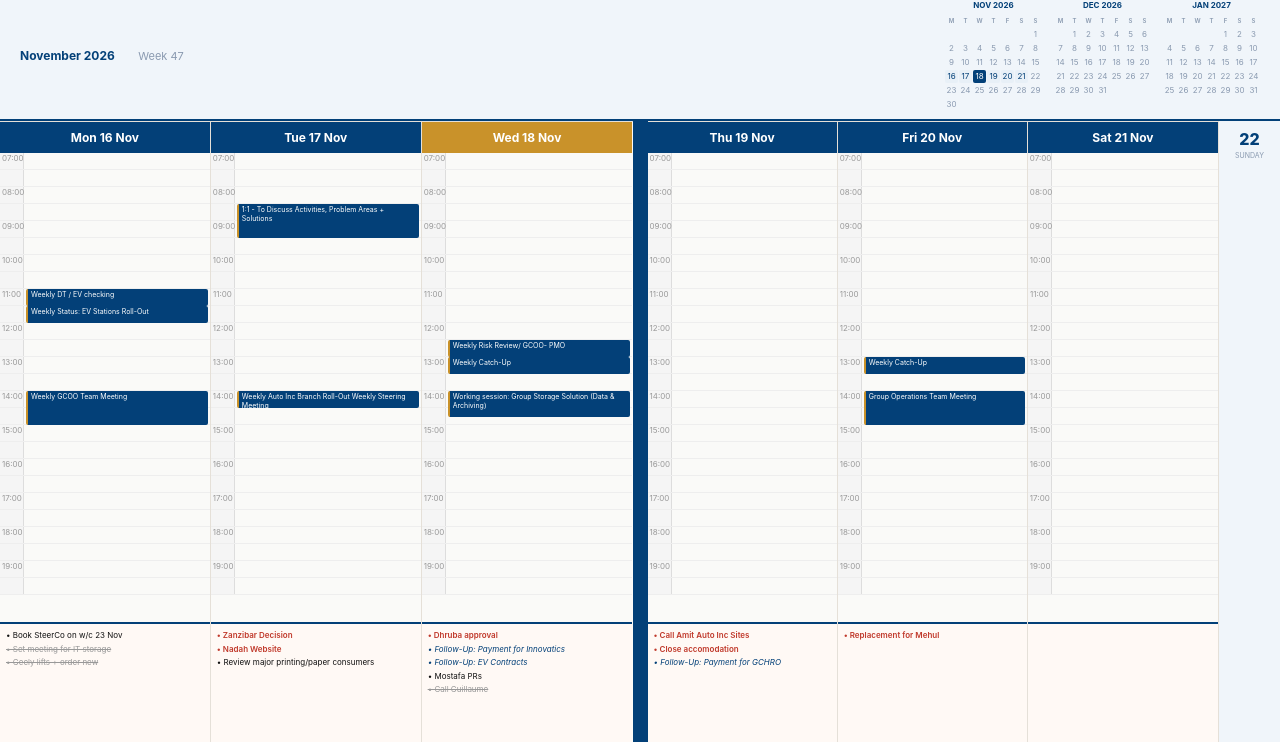
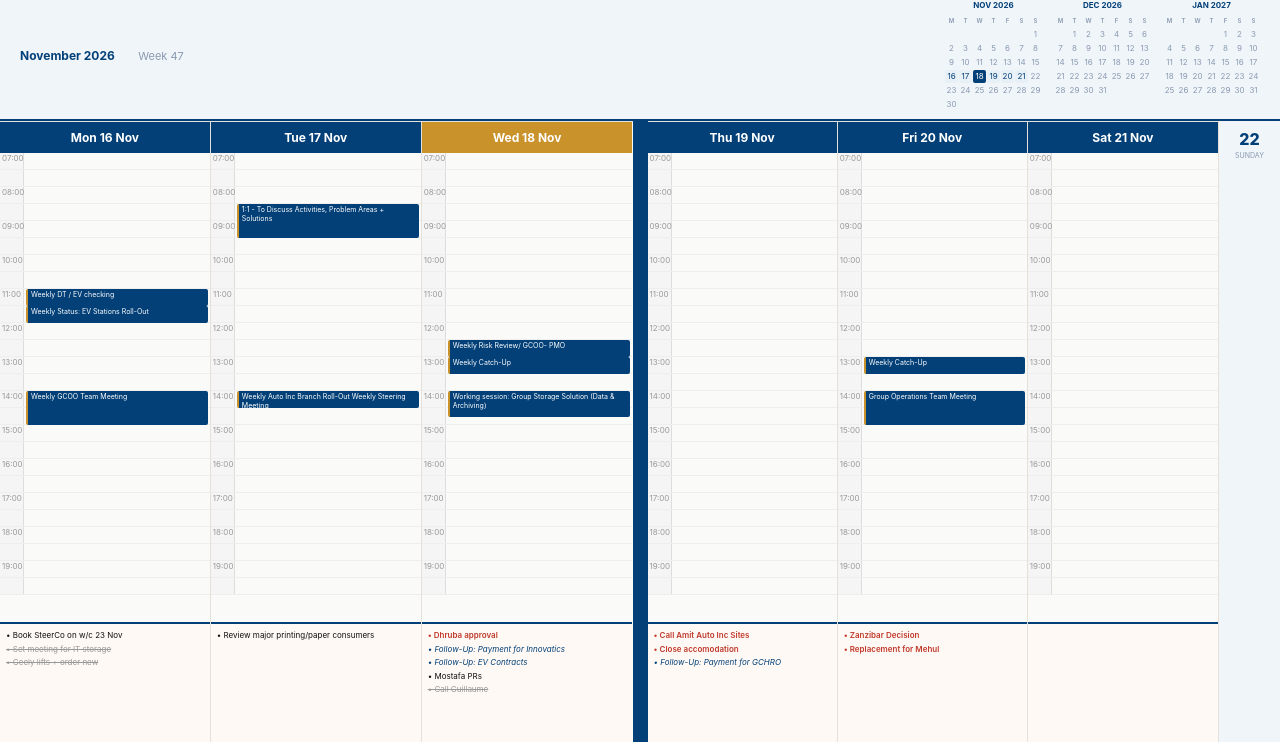
Before and after one commit to StevenMillioni/mykarimjee-diary, a plain HTML site: page index.html in a window 1280 px wide. Shown: the part 58-800 px from the top of the page. Drawn offline with Linux system fonts and the light colour scheme.

Commit message:
Move Nadah Website to 23 Nov, Zanzibar Decision to 20 Nov
Co-Authored-By: Claude Sonnet 5.5 <noreply@anthropic.com>
Claude-Session: https://claude.ai/code/session_01HS6FCNHTL4QDeiXeKvbFWY

```diff
--- a/index.html
+++ b/index.html
@@ -496,14 +496,14 @@ const TASKS=[
 ,
   {id:"t274",title:"Rearrange Masaki visits",date:"2026-11-09",type:"task",taskType:"urgent",done:true}
 ,
-  {id:"t275",title:"Zanzibar Decision",date:"2026-11-17",type:"task",taskType:"urgent",done:false}
+  {id:"t275",title:"Zanzibar Decision",date:"2026-11-20",type:"task",taskType:"urgent",done:false}
 ,
   {id:"t276",title:"Follow-Up: EV Contracts",date:"2026-11-18",type:"task",taskType:"followup",done:false}
 ,
   {id:"t277",title:"Geely lifts + order new",date:"2026-11-16",type:"task",taskType:"urgent",done:true}
 ,
   {id:"t278",title:"Dhruba approval",date:"2026-11-18",type:"task",taskType:"urgent",done:false},
-  {id:"t279",title:"Nadah Website",date:"2026-11-17",type:"task",taskType:"urgent",done:false}
+  {id:"t279",title:"Nadah Website",date:"2026-11-23",type:"task",taskType:"urgent",done:false}
 ,
   {id:"t280",title:"Call Guillaume",date:"2026-11-18",type:"task",taskType:"urgent",done:true}
 ,
```
